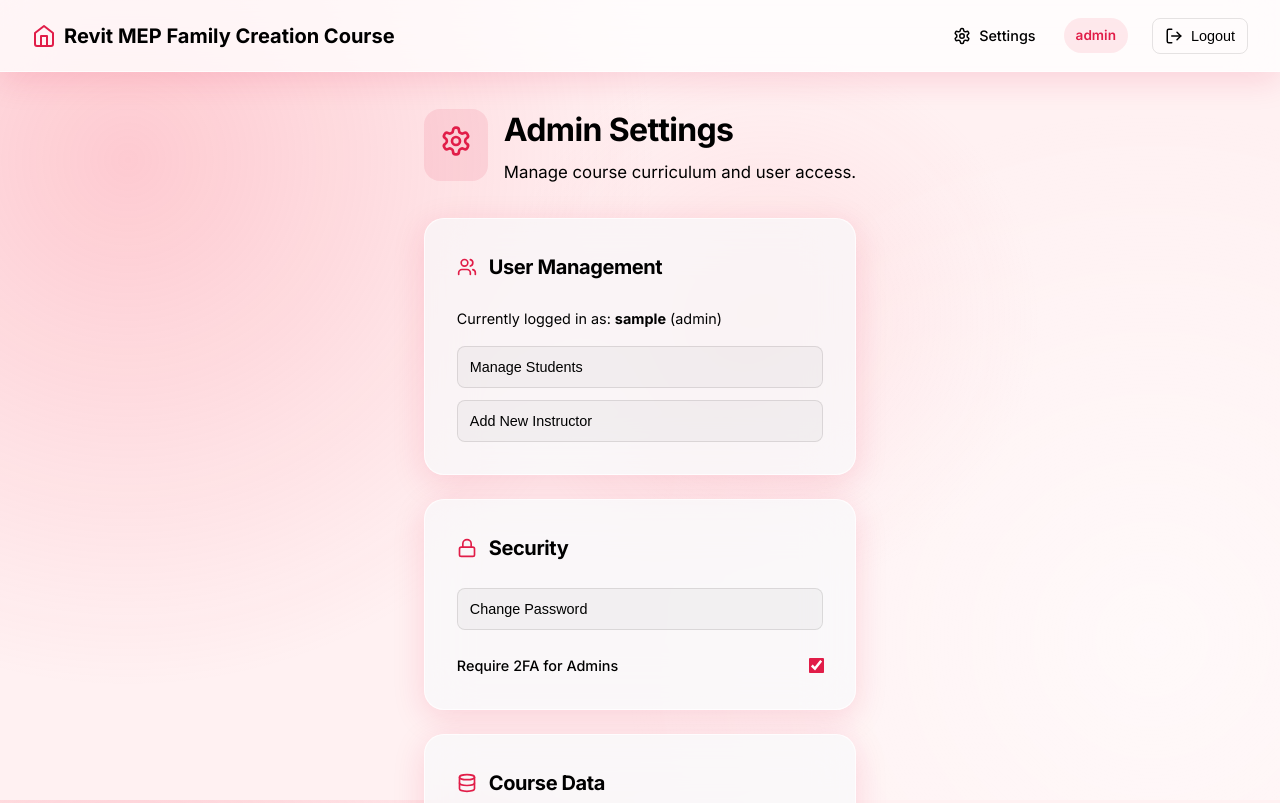
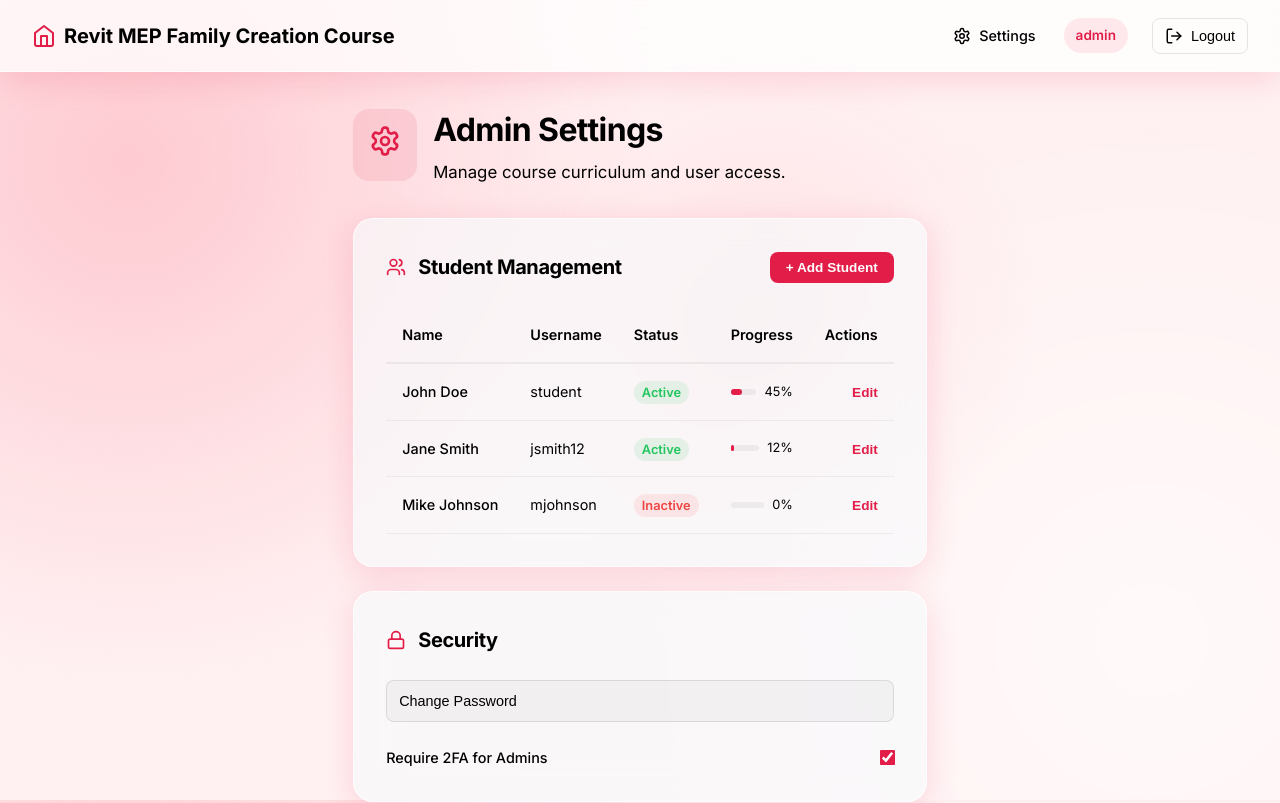
Before and after one commit to Neo007-Black/Revit-Family-Creation, a React (Vite) app: page /settings in a window 1280 px wide. Shown: the top 803 px of the page. Built offline with nearby package versions, Linux system fonts and the light colour scheme; sample sign-in values are in the browser's storage.

Commit message:
feat: Add mock Student Management table and remove demo passwords

```diff
--- a/src/pages/Login.jsx
+++ b/src/pages/Login.jsx
@@ -133,13 +133,6 @@
                     >
                         Sign In
                     </button>
-                    <div style={{ marginTop: '1.5rem', fontSize: '0.8rem', color: 'var(--text-secondary)' }}>
-                        <p style={{ marginBottom: '0.5rem', fontWeight: '500' }}>DEMO ACCOUNTS:</p>
-                        <ul style={{ listStyleType: 'none', padding: 0, margin: 0, opacity: 0.8 }}>
-                            <li style={{ marginBottom: '0.25rem' }}><b>Admin:</b> admin / password123</li>
-                            <li><b>Student:</b> student / password123</li>
-                        </ul>
-                    </div>
                 </form>
             </div>
         </div>
--- a/src/pages/Settings.jsx
+++ b/src/pages/Settings.jsx
@@ -22,17 +22,72 @@
             </div>
 
             <div style={{ display: 'grid', gridTemplateColumns: 'repeat(auto-fit, minmax(300px, 1fr))', gap: '1.5rem' }}>
-                {/* Account Settings */}
-                <div className="glass-panel" style={{ padding: '2rem' }}>
-                    <div style={{ display: 'flex', alignItems: 'center', gap: '0.75rem', marginBottom: '1.5rem' }}>
-                        <Users size={20} color="var(--accent)" />
-                        <h2 style={{ fontSize: '1.25rem', margin: 0 }}>User Management</h2>
+                <div className="glass-panel" style={{ padding: '2rem', gridColumn: '1 / -1' }}>
+                    <div style={{ display: 'flex', alignItems: 'center', justifyContent: 'space-between', marginBottom: '1.5rem' }}>
+                        <div style={{ display: 'flex', alignItems: 'center', gap: '0.75rem' }}>
+                            <Users size={20} color="var(--accent)" />
+                            <h2 style={{ fontSize: '1.25rem', margin: 0 }}>Student Management</h2>
+                        </div>
+                        <button style={{
+                            padding: '0.5rem 1rem',
+                            background: 'var(--accent)',
+                            color: 'white',
+                            border: 'none',
+                            borderRadius: '8px',
+                            cursor: 'pointer',
+                            fontSize: '0.85rem',
+                            fontWeight: '600'
+                        }}>+ Add Student</button>
                     </div>
-                    <p style={{ color: 'var(--text-secondary)', fontSize: '0.9rem', marginBottom: '1rem' }}>
-                        Currently logged in as: <strong>{user?.username}</strong> ({user?.role})
-                    </p>
-                    <button style={btnStyle}>Manage Students</button>
-                    <button style={{ ...btnStyle, marginTop: '0.75rem' }}>Add New Instructor</button>
+
+                    <div style={{ overflowX: 'auto' }}>
+                        <table style={{ width: '100%', borderCollapse: 'collapse', fontSize: '0.9rem' }}>
+                            <thead>
+                                <tr style={{ borderBottom: '2px solid rgba(0,0,0,0.05)', textAlign: 'left', color: 'var(--text-secondary)' }}>
+                                    <th style={{ padding: '1rem', fontWeight: '600' }}>Name</th>
+                                    <th style={{ padding: '1rem', fontWeight: '600' }}>Username</th>
+                                    <th style={{ padding: '1rem', fontWeight: '600' }}>Status</th>
+                                    <th style={{ padding: '1rem', fontWeight: '600' }}>Progress</th>
+                                    <th style={{ padding: '1rem', fontWeight: '600', textAlign: 'right' }}>Actions</th>
+                                </tr>
+                            </thead>
+                            <tbody>
+                                {[
+                                    { name: 'John Doe', username: 'student', status: 'Active', progress: '45%' },
+                                    { name: 'Jane Smith', username: 'jsmith12', status: 'Active', progress: '12%' },
+                                    { name: 'Mike Johnson', username: 'mjohnson', status: 'Inactive', progress: '0%' }
+                                ].map((student, i) => (
+                                    <tr key={i} style={{ borderBottom: '1px solid rgba(0,0,0,0.05)' }}>
+                                        <td style={{ padding: '1rem', color: 'var(--text-primary)', fontWeight: '500' }}>{student.name}</td>
+                                        <td style={{ padding: '1rem', color: 'var(--text-secondary)' }}>{student.username}</td>
+                                        <td style={{ padding: '1rem' }}>
+                                            <span style={{
+                                                background: student.status === 'Active' ? 'rgba(34, 197, 94, 0.1)' : 'rgba(239, 68, 68, 0.1)',
+                                                color: student.status === 'Active' ? 'rgb(34, 197, 94)' : 'rgb(239, 68, 68)',
+                                                padding: '0.25rem 0.5rem',
+                                                borderRadius: '12px',
+                                                fontSize: '0.8rem',
+                                                fontWeight: '600'
+                                            }}>
+                                                {student.status}
+                                            </span>
+                                        </td>
+                                        <td style={{ padding: '1rem' }}>
+                                            <div style={{ display: 'flex', alignItems: 'center', gap: '0.5rem' }}>
+                                                <div style={{ width: '100%', background: 'rgba(0,0,0,0.05)', height: '6px', borderRadius: '3px' }}>
+                                                    <div style={{ width: student.progress, background: 'var(--accent)', height: '100%', borderRadius: '3px' }}></div>
+                                                </div>
+                                                <span style={{ fontSize: '0.8rem', color: 'var(--text-secondary)' }}>{student.progress}</span>
+                                            </div>
+                                        </td>
+                                        <td style={{ padding: '1rem', textAlign: 'right' }}>
+                                            <button style={{ background: 'none', border: 'none', cursor: 'pointer', color: 'var(--accent)', fontSize: '0.85rem', fontWeight: '600' }}>Edit</button>
+                                        </td>
+                                    </tr>
+                                ))}
+                            </tbody>
+                        </table>
+                    </div>
                 </div>
 
                 {/* Security Settings */}
```
